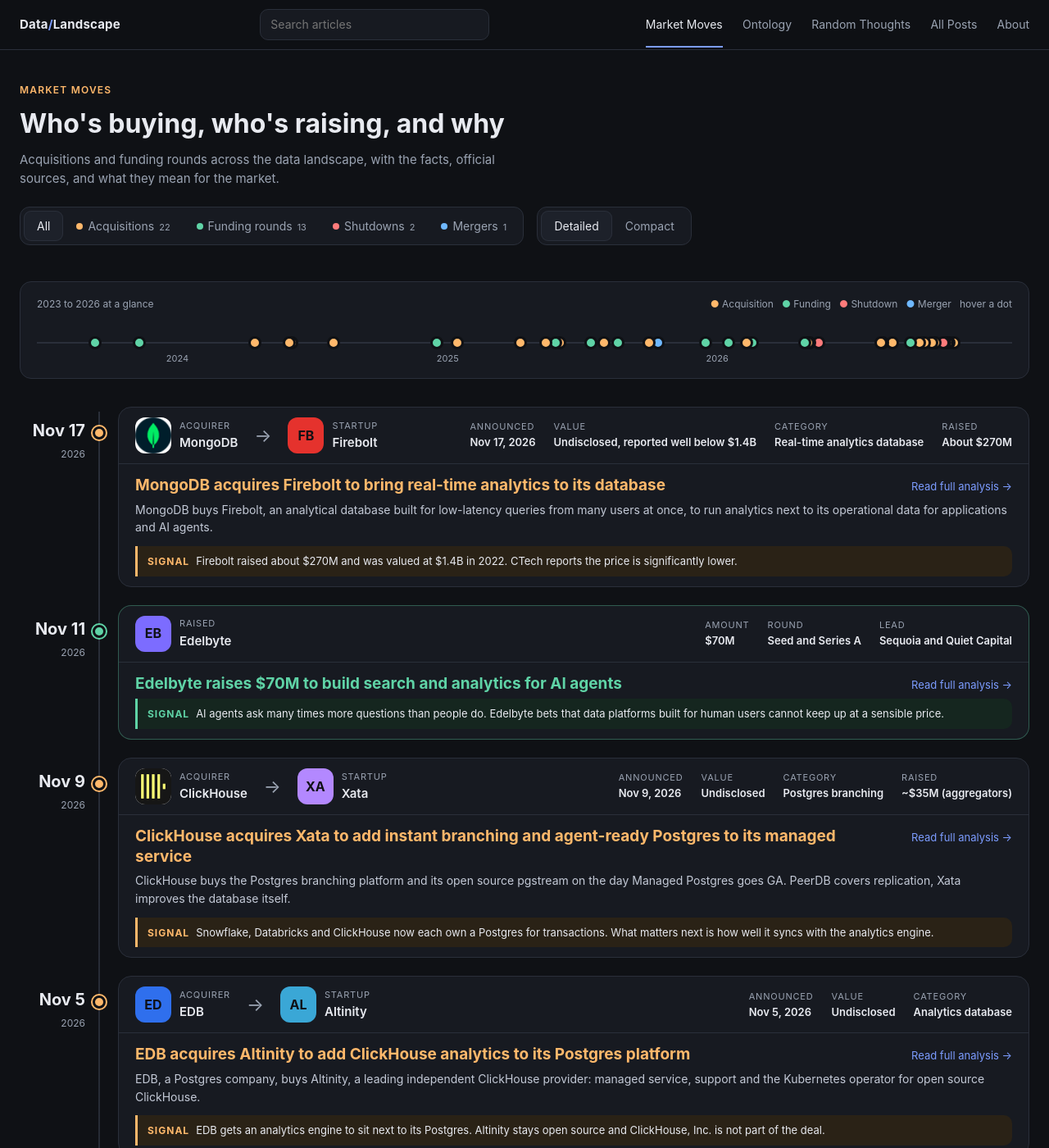
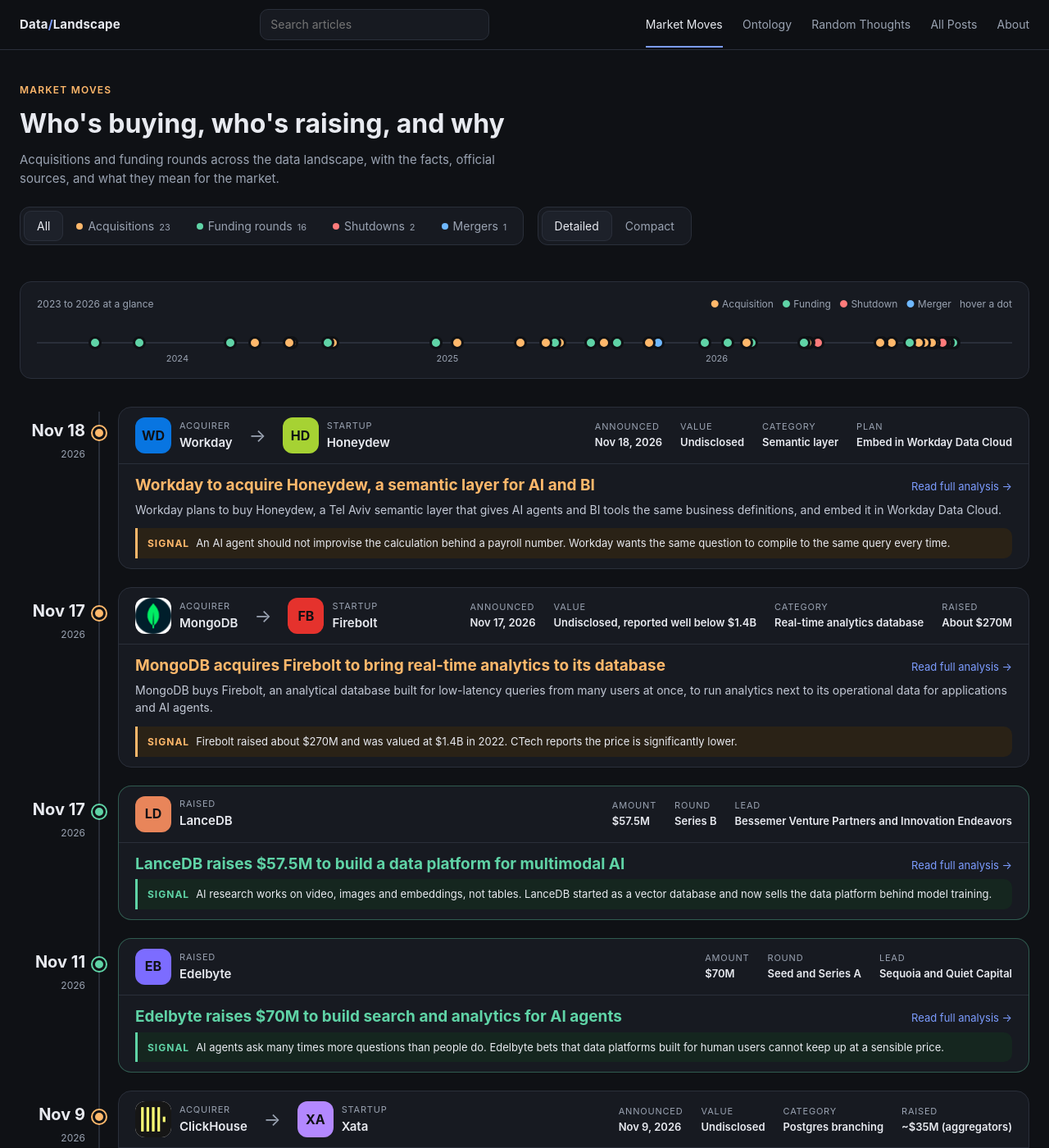
Before and after one commit to itayb-dt/data_landscape, a Jekyll site: the page built from index.html, in a window 1280 px wide and 1400 px high. Shown: the whole window at 82% size. Built offline with Jekyll 4.4.1, drawn with Linux system fonts in a browser that asks for light colours; some of the changed text lies outside the part shown.

Commit message:
Add Market Moves cards for TigerBeetle, DBOS, Honeydew and LanceDB
Co-Authored-By: Claude Sonnet 5.5 <noreply@anthropic.com>

```diff
--- a/_data/events.yml
+++ b/_data/events.yml
@@ -12,6 +12,92 @@
 #            post    (URL of our analysis; marks the event as analysed and adds a card
 #                     to the detailed view. A card also needs the card fields below.)
 # `when` is the label shown on the timeline; `date` positions the dot in the overview strip.
+- type: fund
+  date: 2024-03-13
+  # Seed reported by Blocks and Files on Mar 13, 2024. Amount and investors from that report; no valuation.
+  when: "Mar 13"
+  company: DBOS
+  abbr: DB
+  color: "#b8f23a"
+  headline: DBOS raises $8.5M seed to make cloud applications recover from failures
+  stage: Seed
+  amount: "$8.5M"
+  lead: Engine Ventures and Construct Capital
+  area: Durable execution for applications and AI agents
+  investors:
+    - {name: Engine Ventures, lead: true}
+    - {name: Construct Capital, lead: true}
+    - {name: Sinewave}
+    - {name: GutBrain Ventures}
+  signal: A program that records its progress can pick up where it left off after a crash. DBOS, from the creator of Postgres, does this on top of a database.
+  post: /blog_posts/fund/045_FUND_dbos_8m_seed.html
+
+- type: fund
+  date: 2024-07-23
+  # Series A closed May 30, 2024 per the company timeline; TechCrunch reported it on Jul 23, 2024. No valuation from a primary source.
+  when: "Jul 23"
+  company: TigerBeetle
+  abbr: TB
+  color: "#f2a03d"
+  headline: TigerBeetle raises $24M to build a database for financial transactions
+  stage: Series A
+  amount: "$24M"
+  lead: Spark Capital
+  area: Database for financial transactions
+  investors:
+    - {name: Spark Capital, lead: true}
+    - {name: Amplify Partners}
+    - {name: Coil}
+  signal: Most companies record money movement in a general database with their own accounting code. TigerBeetle is a database built only for that job.
+  post: /blog_posts/fund/044_FUND_tigerbeetle_24m_series_a.html
+
+- type: acq
+  date: 2026-11-18
+  # Workday did not disclose the price. Announced as an intent to acquire.
+  when: "Nov 18"
+  acquirer: Workday
+  acquirer_abbr: WD
+  acquirer_color: "#0875e1"
+  target: Honeydew
+  target_abbr: HD
+  target_color: "#a6d233"
+  value: Undisclosed
+  headline: Workday to acquire Honeydew, a semantic layer for AI and BI
+  tldr: "Workday plans to buy Honeydew, a Tel Aviv semantic layer that gives AI agents and BI tools the same business definitions, and embed it in Workday Data Cloud."
+  signal: "An AI agent should not improvise the calculation behind a payroll number. Workday wants the same question to compile to the same query every time."
+  facts:
+    - {label: Announced, value: "Nov 18, 2026"}
+    - {label: Value, value: Undisclosed}
+    - {label: Category, value: Semantic layer}
+    - {label: Plan, value: "Embed in Workday Data Cloud"}
+  links:
+    - {label: Workday announcement, src: newsroom.workday.com, abbr: WD, color: "#0875e1", url: "https://newsroom.workday.com/2026-11-18-Workday-Announces-Intent-to-Acquire-Honeydew,-a-Semantic-Layer-for-AI-and-Business-Intelligence"}
+    - {label: Honeydew announcement, src: honeydew.ai, abbr: HD, color: "#a6d233", url: "https://honeydew.ai/blog/honeydew-to-join-workday/"}
+  post: /blog_posts/acq/046_ACQ_honeydew_by_workday.html
+
+- type: fund
+  date: 2026-11-17
+  # Announced Nov 17 per the company post; one source shows Nov 16. No valuation disclosed.
+  when: "Nov 17"
+  company: LanceDB
+  abbr: LD
+  color: "#e8855a"
+  headline: LanceDB raises $57.5M to build a data platform for multimodal AI
+  stage: Series B
+  amount: "$57.5M"
+  lead: Bessemer Venture Partners and Innovation Endeavors
+  area: Multimodal AI data platform
+  investors:
+    - {name: Bessemer Venture Partners, lead: true}
+    - {name: Innovation Endeavors, lead: true}
+    - {name: Theory Ventures}
+    - {name: Dimension}
+    - {name: Swift Ventures}
+    - {name: CRV}
+    - {name: Y Combinator}
+  signal: AI research works on video, images and embeddings, not tables. LanceDB started as a vector database and now sells the data platform behind model training.
+  post: /blog_posts/fund/047_FUND_lancedb_57m_series_b.html
+
 - type: acq
   date: 2026-11-17
   # MongoDB did not disclose the price. CTech wrote that the estimated price is significantly lower than the $1.4B valuation from 2022.
```
